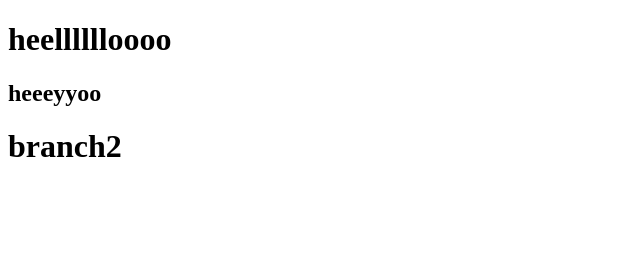
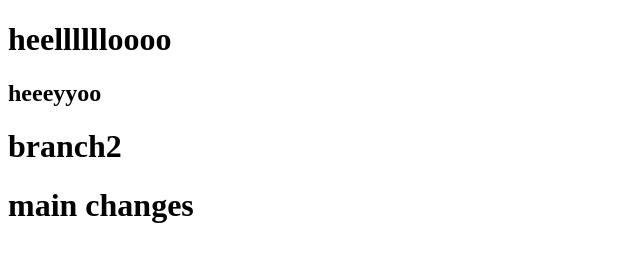
Before and after one commit to shekix/pract, a plain HTML site: page index.html in a window 1280 px wide. Shown: the whole page, without its empty margins (0-640 px from the left). Drawn offline with Linux system fonts and the light colour scheme.

Commit message:
Update index.html

```diff
--- a/index.html
+++ b/index.html
@@ -9,5 +9,6 @@
     <h1>heelllllloooo</h1>
     <h2>heeeyyoo</h2>
     <h1>branch2</h1>
+    <h1>main changes</h1>
 </body>
 </html>
```
